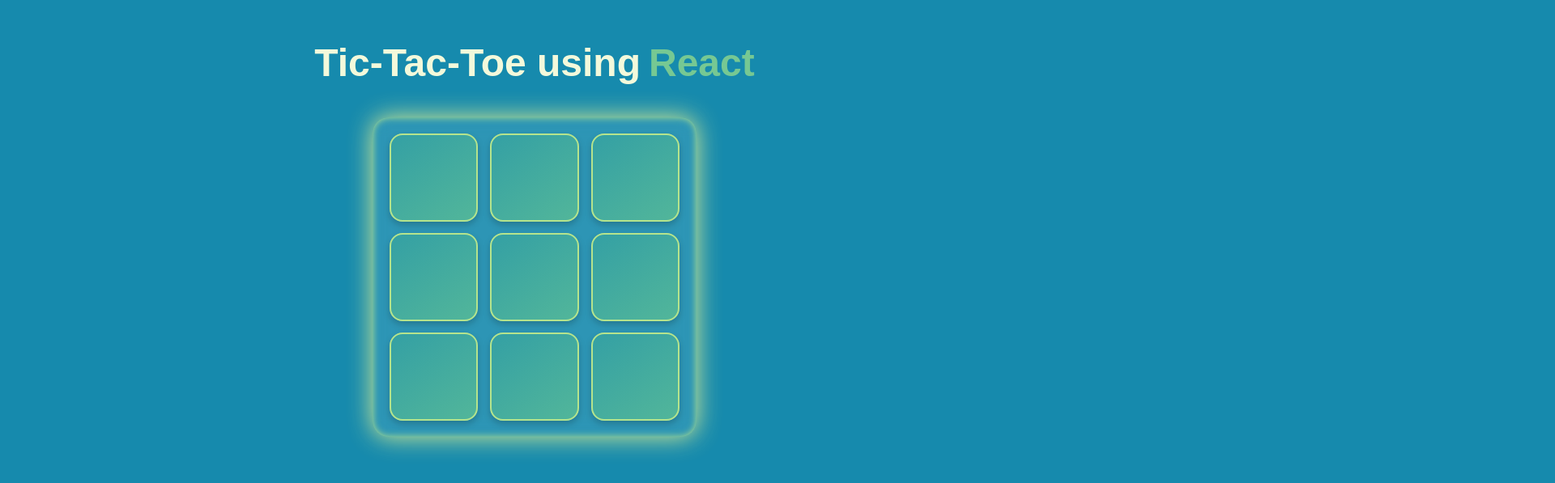
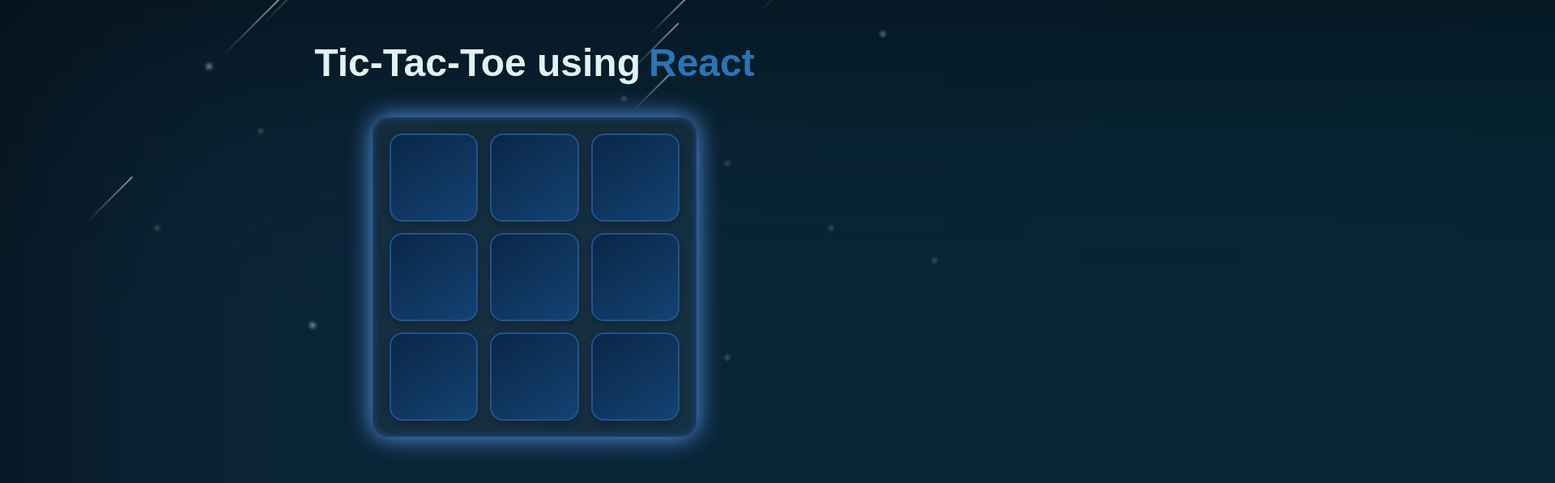
Before and after one commit to marwannofal/react_tictactoe, a React (Create React App) app: page / in a window 1280 px wide. Shown: the top 597 px of the page at 81% size, 1920 px wide, since content can reach past the window. Built offline with nearby package versions, Linux system fonts and the light colour scheme.

Commit message:
little changes <3

```diff
--- a/src/Components/TicTacToe/TicTacToe.css
+++ b/src/Components/TicTacToe/TicTacToe.css
@@ -1,13 +1,13 @@
 :root {
-    --background-dark: #168AAD;
-    --box-bg: #34A0A4;
-    --box-hover: #52B69A;
-    --accent-primary: #76C893;
-    --accent-secondary: #99D98C;
-    --border-color: #B5E48C;
-    --font-light: #f3f9db;
-    --glow-color: #D9ED92;
-    --glass-blur: rgba(255, 255, 255, 0.1);
+    --background-dark: #040D12; /* Deep space dark */
+    --box-bg: #0A2647; /* Deep navy blue for boxes */
+    --box-hover: #144272; /* Slightly brighter navy on hover */
+    --accent-primary: #2C74B3; /* Cool blue for accents */
+    --accent-secondary: #8EACCD; /* Soft sky blue secondary */
+    --border-color: #205295; /* Bluish border glow */
+    --font-light: #E0F2F1; /* Very light, soft blueish white text */
+    --glow-color: #5F9DF7; /* Cold space blue glow */
+    --glass-blur: rgba(255, 255, 255, 0.05); /* Very soft glass effect */
 }
 
 body {
@@ -22,11 +22,15 @@ body {
 }
 
 .container {
+    position: relative;
+    z-index: 2;
     text-align: center;
     padding: clamp(10px, 5vw, 20px);
     animation: fadeIn 1.2s ease;
     width: 100%;
+    overflow: hidden;
 }
+
 
 .title {
     margin-top: clamp(20px, 5vw, 30px);
@@ -139,3 +143,131 @@ body {
     0% { transform: scale(1); }
     100% { transform: scale(1.05); }
 }
+
+.sparkles {
+    position: absolute;
+    top: 0;
+    left: 0;
+    width: 100%;
+    height: 100%;
+    overflow: hidden;
+    pointer-events: none;
+    z-index: 1;
+}
+
+.sparkle {
+    position: absolute;
+    width: 4px;
+    height: 4px;
+    background: var(--font-light);
+    border-radius: 50%;
+    opacity: 0.6;
+    filter: blur(2px);
+    animation: moveSparkle 10s infinite alternate ease-in-out, twinkle 4s infinite ease-in-out;
+}
+
+.sparkle:nth-child(1) { top: 10%; left: 20%; animation-delay: 0s; }
+.sparkle:nth-child(2) { top: 25%; left: 70%; animation-delay: 2s; }
+.sparkle:nth-child(3) { top: 50%; left: 30%; animation-delay: 4s; }
+.sparkle:nth-child(4) { top: 75%; left: 10%; animation-delay: 1s; }
+.sparkle:nth-child(5) { top: 90%; left: 80%; animation-delay: 5s; }
+.sparkle:nth-child(6) { top: 20%; left: 40%; animation-delay: 6s; }
+.sparkle:nth-child(7) { top: 35%; left: 15%; animation-delay: 7s; }
+.sparkle:nth-child(8) { top: 65%; left: 65%; animation-delay: 8s; }
+.sparkle:nth-child(9) { top: 5%; left: 85%; animation-delay: 3s; }
+.sparkle:nth-child(10) { top: 45%; left: 55%; animation-delay: 9s; }
+.sparkle:nth-child(11) { top: 80%; left: 25%; animation-delay: 11s; }
+.sparkle:nth-child(12) { top: 15%; left: 60%; animation-delay: 12s; }
+.sparkle:nth-child(13) { top: 35%; left: 80%; animation-delay: 13s; }
+.sparkle:nth-child(14) { top: 65%; left: 45%; animation-delay: 14s; }
+.sparkle:nth-child(15) { top: 85%; left: 15%; animation-delay: 15s; }
+.sparkle:nth-child(16) { top: 20%; left: 25%; animation-delay: 16s; }
+.sparkle:nth-child(17) { top: 55%; left: 70%; animation-delay: 17s; }
+.sparkle:nth-child(18) { top: 75%; left: 50%; animation-delay: 18s; }
+.sparkle:nth-child(19) { top: 95%; left: 35%; animation-delay: 19s; }
+.sparkle:nth-child(20) { top: 40%; left: 90%; animation-delay: 20s; }
+
+@keyframes moveSparkle {
+    0% {
+        transform: translate(0px, 0px) scale(1);
+        opacity: 0.4;
+    }
+    50% {
+        transform: translate(-10px, 10px) scale(1.2);
+        opacity: 0.8;
+    }
+    100% {
+        transform: translate(10px, -10px) scale(1);
+        opacity: 0.4;
+    }
+}
+
+@keyframes twinkle {
+    0%, 100% {
+        opacity: 0.5;
+        transform: scale(1);
+    }
+    50% {
+        opacity: 1;
+        transform: scale(1.3);
+    }
+}
+
+.aurora {
+    position: absolute;
+    top: 0;
+    left: 0;
+    width: 300%;
+    height: 300%;
+    background: linear-gradient(270deg,
+        rgba(94, 114, 228, 0.4) 0%,
+        rgba(148, 0, 211, 0.35) 30%,
+        rgba(0, 191, 255, 0.3) 60%,
+        rgba(94, 114, 228, 0.4) 100%
+    );
+    background-size: 400% 400%;
+    animation: auroraMove 60s ease infinite;
+    z-index: 1;
+    pointer-events: none;
+    filter: blur(150px);
+    opacity: 0.5;
+}
+
+/* Moving the gradient */
+@keyframes auroraMove {
+    0% {
+        background-position: 0% 50%;
+    }
+    50% {
+        background-position: 100% 50%;
+    }
+    100% {
+        background-position: 0% 50%;
+    }
+}
+
+
+.falling-star {
+    position: absolute;
+    width: 2px;
+    background: linear-gradient(to bottom, rgba(255, 255, 255, 0.7), transparent);
+    border-radius: 2px;
+    transform: rotate(45deg);
+    animation-name: fall;
+    animation-timing-function: linear;
+    animation-iteration-count: infinite;
+}
+
+@keyframes fall {
+    0% {
+        transform: translate(0, 0) rotate(45deg);
+        opacity: 0.8;
+    }
+    70% {
+        opacity: 0.8;
+    }
+    100% {
+        transform: translate(-500px, 500px) rotate(45deg);
+        opacity: 0;
+    }
+}
--- a/src/Components/TicTacToe/TicTacToe.jsx
+++ b/src/Components/TicTacToe/TicTacToe.jsx
@@ -79,12 +79,45 @@ export default function TicTacToe() {
     );
 
     return (
+        <>
+            <div className="aurora"></div>
+            <div className="sparkles" >
+                {Array.from({ length: 20 }).map((_, i) => (
+                    <div key={i} className="sparkle" />
+                ))}
+            </div>
+            <div className="falling-stars">
+                {Array.from({ length: 20 }).map((_, i) => {
+                    const left = Math.random() * 100; // random left 0%-100%
+                    const delay = Math.random() * 10; // random delay 0-10s
+                    const duration = 8 + Math.random() * 8; // random duration between 8s–16s
+                    const size = 50 + Math.random() * 50; // random height between 50px–100px
+                    const opacity = 0.4 + Math.random() * 0.5; // random opacity between 0.4–0.9
+
+                    return (
+                        <div
+                            key={i}
+                            className="falling-star"
+                            style={{
+                                left: `${left}%`,
+                                top: `-${Math.random() * 30}%`, // random start higher
+                                animationDelay: `${delay}s`,
+                                animationDuration: `${duration}s`,
+                                height: `${size}px`,
+                                opacity: opacity,
+                            }}
+                        />
+                    );
+                })}
+            </div>
             <div className='container'>
+
                 <h1 className='title' ref={titleRef}>Tic-Tac-Toe using <span>React</span></h1>
                 <div className='board'>
                     {board.map((_, index) => renderBox(index))}
                 </div>
                 <button className='reset' onClick={resetGame}>Reset Game</button>
             </div>
+        </>
     );
 }
```
Lines whose indentation alone changed are shown as unchanged.
